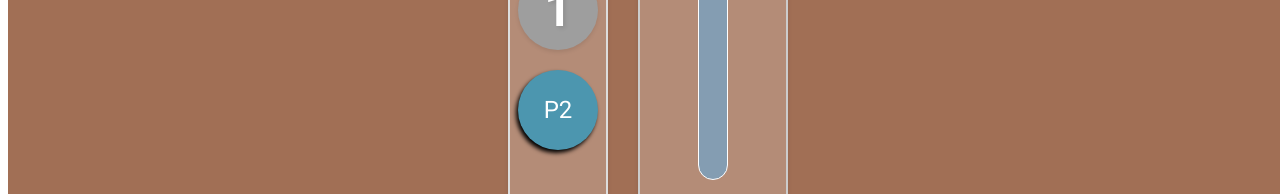
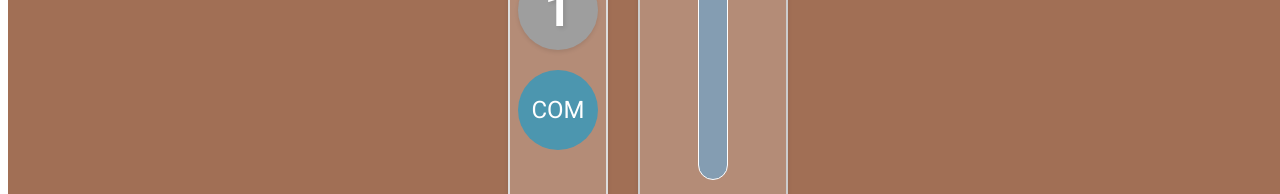
Before and after one commit to bcmfranco/novak, a Nuxt app: page / in a window 1280 px wide. Shown: the part 486-680 px from the top of the page. Built offline with nearby package versions, Linux system fonts and the light colour scheme.

Commit message:
correct style

```diff
--- a/src/pages/index.vue
+++ b/src/pages/index.vue
@@ -35,7 +35,7 @@
           <div id="dice">
             <div>{{ dice }}</div>
           </div>
-          <button class="racket" id="racket_p2" @click="shot(2)">P2</button>
+          <button class="racket" id="racket_p2">COM</button>
         </div>
       </div>
     </div>
@@ -248,6 +248,10 @@ export default {
     box-shadow: -2px 3px 4px 0px rgba(0, 0, 0, 3);
   }
 
+  #racket_p2{
+    box-shadow: unset;
+  }
+
   .racket:hover {
     background-color: #72b5cc; /* Cambié el color al pasar el ratón */
   }
```
